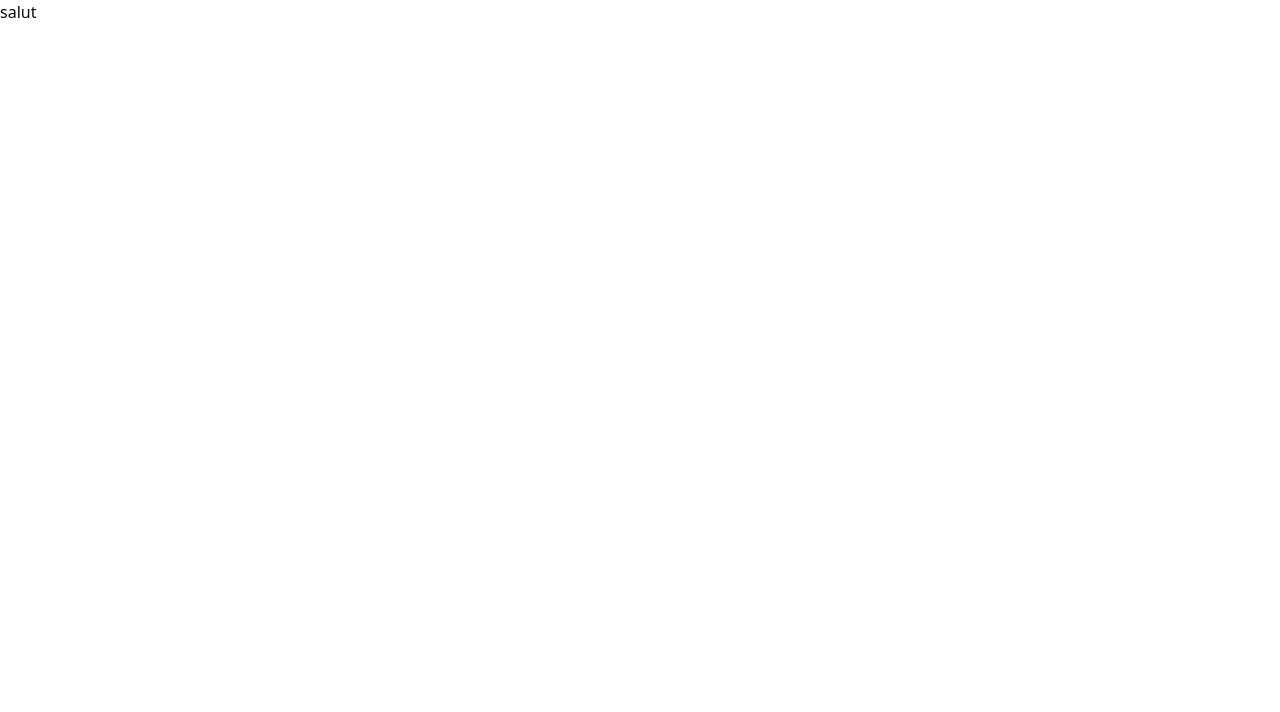
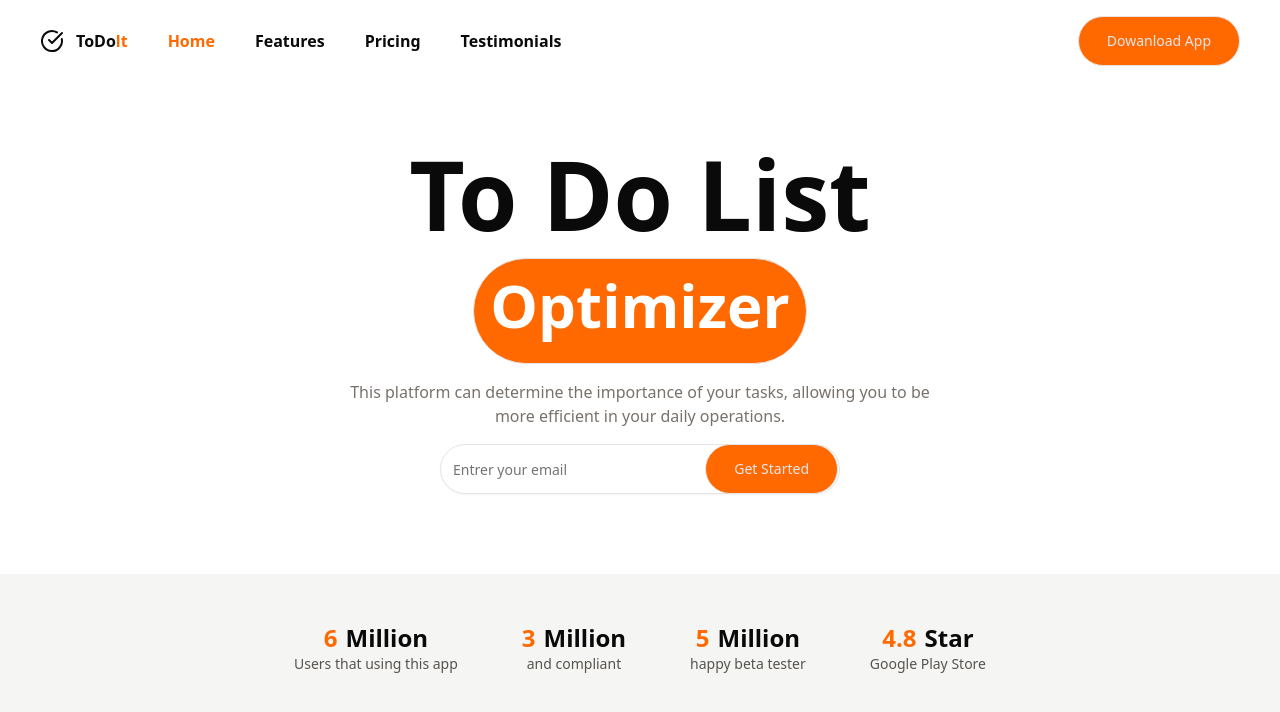
Before and after one commit to Ambdulghaffar/nextjs-todolist, a Next.js app: page / in a window 1280 px wide. Shown: the top 712 px of the page. Built offline with nearby package versions, Linux system fonts and the light colour scheme.

Commit message:
fix: create home page components

```diff
--- a/src/app/page.tsx
+++ b/src/app/page.tsx
@@ -1,9 +1,16 @@
+import Banner from "@/components/home/banner";
+import Footer from "@/components/home/footer";
+import NavbarHome from "@/components/home/navbar-home";
 
 
 export default function Home() {
   return (
     <>
-    <h1>salut</h1>
+      <div className="px-10 pt-4">
+        <NavbarHome />
+        <Banner />
+      </div>
+      <Footer/>
     </>
   );
 }
--- /dev/null
+++ b/src/components/home/banner.tsx
@@ -0,0 +1,27 @@
+import React from "react";
+import { Input } from "../ui/input";
+import { Button } from "../ui/button";
+
+export default function Banner() {
+  return (
+    <div className="flex flex-col justify-center items-center my-20 space-y-4">
+      <p className="text-8xl capitalize font-bold">to do list</p>
+      <p className="border rounded-full px-4 pt-4 pb-7 bg-orange-500 text-6xl text-white font-bold capitalize">
+        optimizer
+      </p>
+      <p className="text-stone-500 text-center">
+        This platform can determine the importance of your tasks, allowing you
+        to be <br /> more efficient in your daily operations.
+      </p>
+      <div className="relative w-1/3">
+        <Input
+          className="py-6 rounded-full"
+          placeholder="Entrer your email"
+        ></Input>
+        <Button className="absolute right-0.5 bg-orange-500 border rounded-full px-7 py-6 capitalize text-sm text-gray-200">
+          get started
+        </Button>
+      </div>
+    </div>
+  );
+}
--- /dev/null
+++ b/src/components/home/footer.tsx
@@ -0,0 +1,26 @@
+import React from "react";
+
+export default function Footer() {
+  const footerData = [
+    { number: "6", label: "million", description: "Users that using this app" },
+    { number: "3", label: "million", description: "and compliant" },
+    { number: "5", label: "million", description: "happy beta tester" },
+    { number: "4.8", label: "star", description: "Google Play Store" },
+  ];
+  return (
+<div className="w-full bg-stone-100 py-12">
+  <div className="max-w-5xl mx-auto flex justify-center items-center gap-16">
+    {footerData.map((data, index) => (
+      <div key={index} className="flex flex-col justify-center items-center text-center">
+        <div className="flex items-center gap-2 text-2xl font-bold">
+          <span className="text-orange-500">{data.number}</span>
+          <p className="capitalize">{data.label}</p>
+        </div>
+        <p className="text-stone-600 text-sm">{data.description}</p>
+      </div>
+    ))}
+  </div>
+</div>
+
+  );
+}
--- /dev/null
+++ b/src/components/home/navbar-home.tsx
@@ -0,0 +1,33 @@
+import Link from "next/link";
+import React from "react";
+import { CheckCircle } from "lucide-react";
+import { Button } from "../ui/button";
+
+export default function NavbarHome() {
+
+  const linkData = [
+    { name: "home", href: "#" , className: "text-orange-500"},
+    { name: "features", href: "#" },
+    { name: "pricing", href: "#" },
+    { name: "testimonials", href: "#" },
+  ];
+
+  return (
+    <>
+      <div className="flex justify-between items-center ">
+        <div className="flex items-center gap-10">
+          <div className="flex items-center gap-3">
+            <CheckCircle/>
+            <p className="font-bold">ToDo<span className="text-orange-500">lt</span></p>
+          </div>
+          {linkData.map((link,index)=>(
+          <div key={index} className="flex items-center gap-4 font-bold capitalize">
+            <Link href={link.href} className={link.className ? link.className : ""}>{link.name}</Link>
+          </div>
+          ))}
+        </div>
+          <Button className="bg-orange-500 border rounded-full px-7 py-6 capitalize text-sm text-gray-200">dowanload app</Button>
+      </div>
+    </>
+  );
+}
--- /dev/null
+++ b/src/components/ui/button.tsx
@@ -0,0 +1,60 @@
+import * as React from "react"
+import { Slot } from "@radix-ui/react-slot"
+import { cva, type VariantProps } from "class-variance-authority"
+
+import { cn } from "@/lib/utils"
+
+const buttonVariants = cva(
+  "inline-flex items-center justify-center gap-2 whitespace-nowrap rounded-md text-sm font-medium transition-all disabled:pointer-events-none disabled:opacity-50 [&_svg]:pointer-events-none [&_svg:not([class*='size-'])]:size-4 shrink-0 [&_svg]:shrink-0 outline-none focus-visible:border-ring focus-visible:ring-ring/50 focus-visible:ring-[3px] aria-invalid:ring-destructive/20 dark:aria-invalid:ring-destructive/40 aria-invalid:border-destructive",
+  {
+    variants: {
+      variant: {
+        default: "bg-primary text-primary-foreground hover:bg-primary/90",
+        destructive:
+          "bg-destructive text-white hover:bg-destructive/90 focus-visible:ring-destructive/20 dark:focus-visible:ring-destructive/40 dark:bg-destructive/60",
+        outline:
+          "border bg-background shadow-xs hover:bg-accent hover:text-accent-foreground dark:bg-input/30 dark:border-input dark:hover:bg-input/50",
+        secondary:
+          "bg-secondary text-secondary-foreground hover:bg-secondary/80",
+        ghost:
+          "hover:bg-accent hover:text-accent-foreground dark:hover:bg-accent/50",
+        link: "text-primary underline-offset-4 hover:underline",
+      },
+      size: {
+        default: "h-9 px-4 py-2 has-[>svg]:px-3",
+        sm: "h-8 rounded-md gap-1.5 px-3 has-[>svg]:px-2.5",
+        lg: "h-10 rounded-md px-6 has-[>svg]:px-4",
+        icon: "size-9",
+        "icon-sm": "size-8",
+        "icon-lg": "size-10",
+      },
+    },
+    defaultVariants: {
+      variant: "default",
+      size: "default",
+    },
+  }
+)
+
+function Button({
+  className,
+  variant,
+  size,
+  asChild = false,
+  ...props
+}: React.ComponentProps<"button"> &
+  VariantProps<typeof buttonVariants> & {
+    asChild?: boolean
+  }) {
+  const Comp = asChild ? Slot : "button"
+
+  return (
+    <Comp
+      data-slot="button"
+      className={cn(buttonVariants({ variant, size, className }))}
+      {...props}
+    />
+  )
+}
+
+export { Button, buttonVariants }
--- /dev/null
+++ b/src/components/ui/input.tsx
@@ -0,0 +1,21 @@
+import * as React from "react"
+
+import { cn } from "@/lib/utils"
+
+function Input({ className, type, ...props }: React.ComponentProps<"input">) {
+  return (
+    <input
+      type={type}
+      data-slot="input"
+      className={cn(
+        "file:text-foreground placeholder:text-muted-foreground selection:bg-primary selection:text-primary-foreground dark:bg-input/30 border-input h-9 w-full min-w-0 rounded-md border bg-transparent px-3 py-1 text-base shadow-xs transition-[color,box-shadow] outline-none file:inline-flex file:h-7 file:border-0 file:bg-transparent file:text-sm file:font-medium disabled:pointer-events-none disabled:cursor-not-allowed disabled:opacity-50 md:text-sm",
+        "focus-visible:border-ring focus-visible:ring-ring/50 focus-visible:ring-[3px]",
+        "aria-invalid:ring-destructive/20 dark:aria-invalid:ring-destructive/40 aria-invalid:border-destructive",
+        className
+      )}
+      {...props}
+    />
+  )
+}
+
+export { Input }
```
